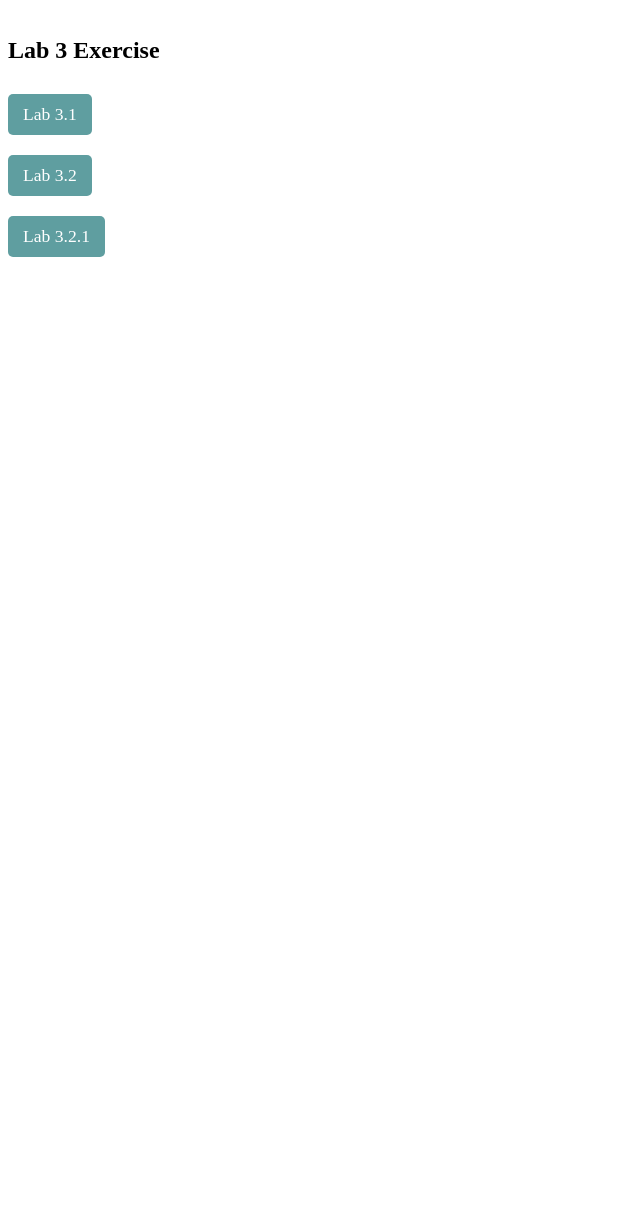
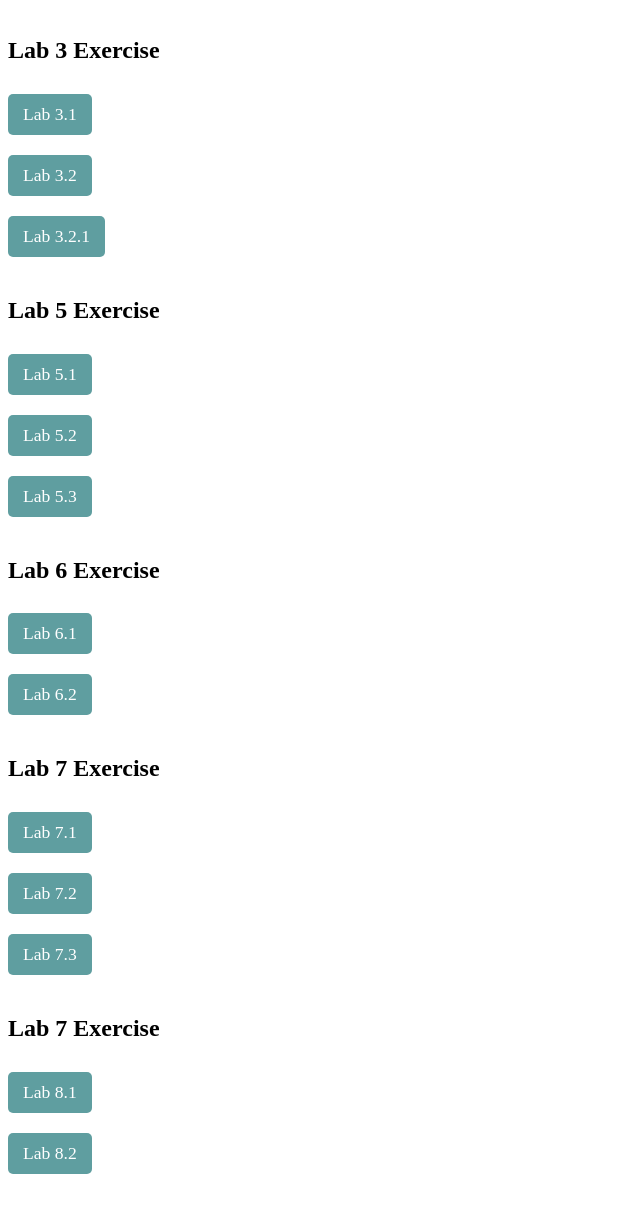
Before and after one commit to Pizzaaa02/Lab-Tutorial, a plain HTML site: page index.html in a window 1280 px wide. Shown: the part 624-1837 px from the top of the page, without its empty margins (0-640 px from the left). Before the commit the page ends 921 px from the top, so only its background shows below. Drawn offline with Linux system fonts and the light colour scheme.

Commit message:
Update index.html

```diff
--- a/index.html
+++ b/index.html
@@ -60,5 +60,33 @@
         <br>
         <a href="Lab 3.2.1.html">Lab 3.2.1</a>
     </div>
+    <div class="lab-section">
+        <h2>Lab 5 Exercise</h2>
+        <a href="Lab 5.1.html">Lab 5.1</a>
+        <br>
+        <a href="Lab 5.2.html">Lab 5.2</a>
+        <br>
+        <a href="Lab 5.3.html">Lab 5.3</a>
+    </div>
+    <div class="lab-section">
+        <h2>Lab 6 Exercise</h2>
+        <a href="Lab 6.1.html">Lab 6.1</a>
+        <br>
+        <a href="Lab 6.2.html">Lab 6.2</a>
+    </div>
+    <div class="lab-section">
+        <h2>Lab 7 Exercise</h2>
+        <a href="Lab 7.1.html">Lab 7.1</a>
+        <br>
+        <a href="Lab 7.2.html">Lab 7.2</a>
+        <br>
+        <a href="Lab 7.3.html">Lab 7.3</a>
+    </div>
+    <div class="lab-section">
+        <h2>Lab 7 Exercise</h2>
+        <a href="Lab 8.1.html">Lab 8.1</a>
+        <br>
+        <a href="Lab 8.2.html">Lab 8.2</a>
+    </div>
 </body>
 </html>
```
